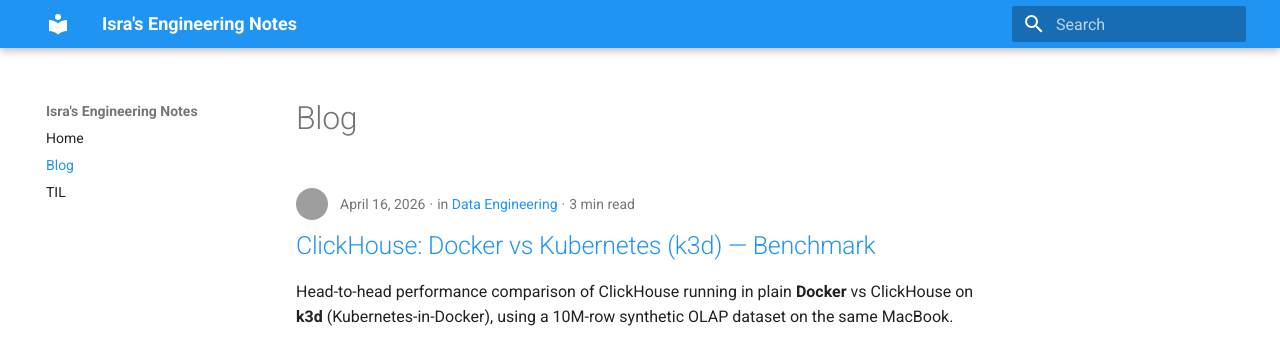
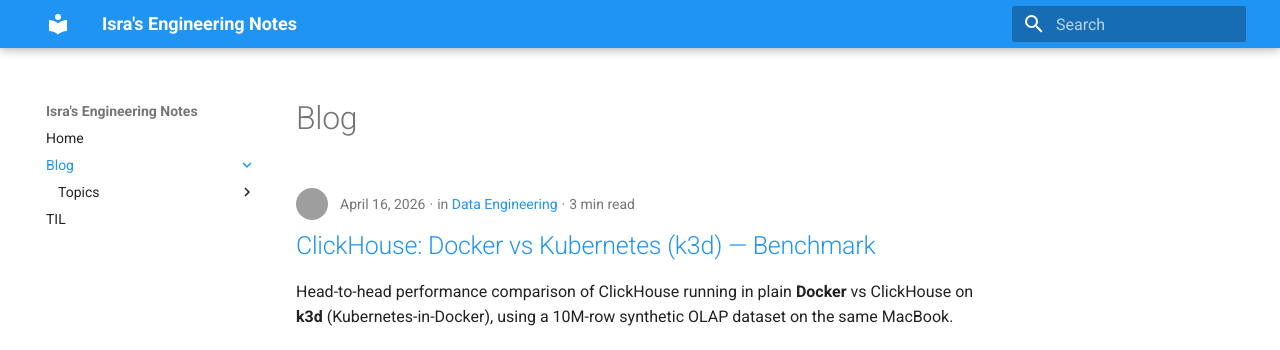
Before and after one commit to israhabibi/israhabibi.github.io, an MkDocs documentation site: the page built from docs/blog/index.md, in a window 1280 px wide. Shown: the top 350 px of the page. Built offline with MkDocs 1.6.1 and Material for MkDocs 9.7.7, drawn with Linux system fonts in a browser that asks for light colours; grey boxes are pictures that could not be loaded.

```diff
--- a/mkdocs.yml
+++ b/mkdocs.yml
@@ -48,5 +48,6 @@ markdown_extensions:
 
 nav:
   - Home: index.md
-  - Blog: blog/index.md
+  - Blog:
+    - blog/index.md
   - TIL: til/index.md
```
